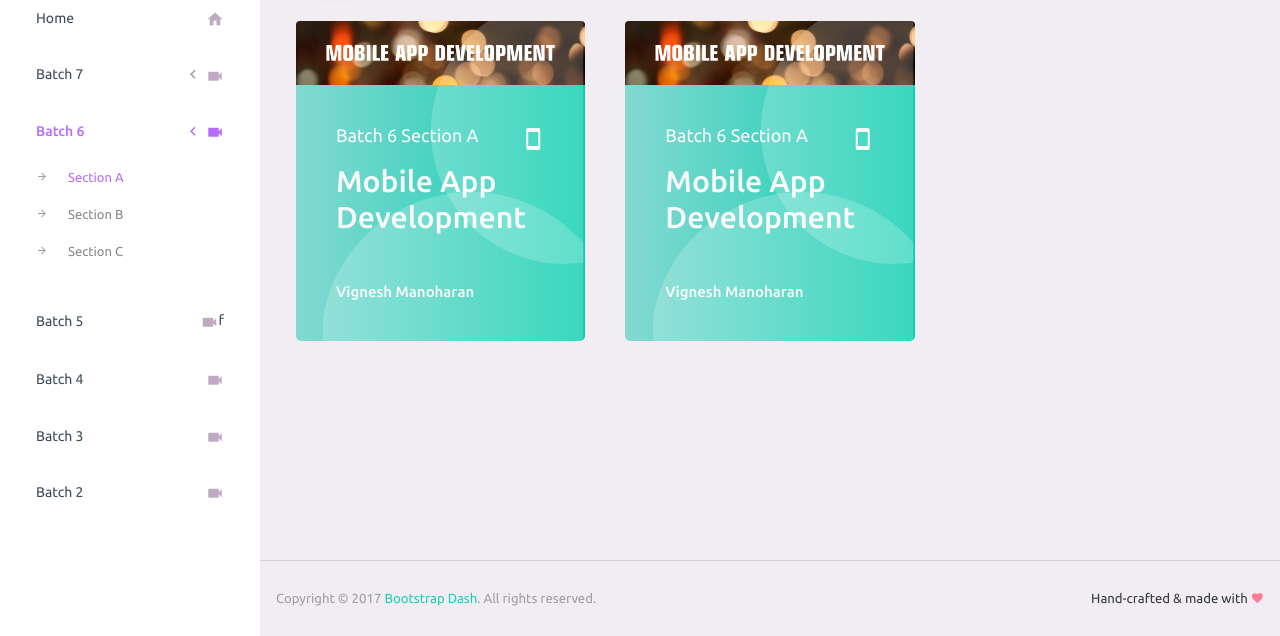
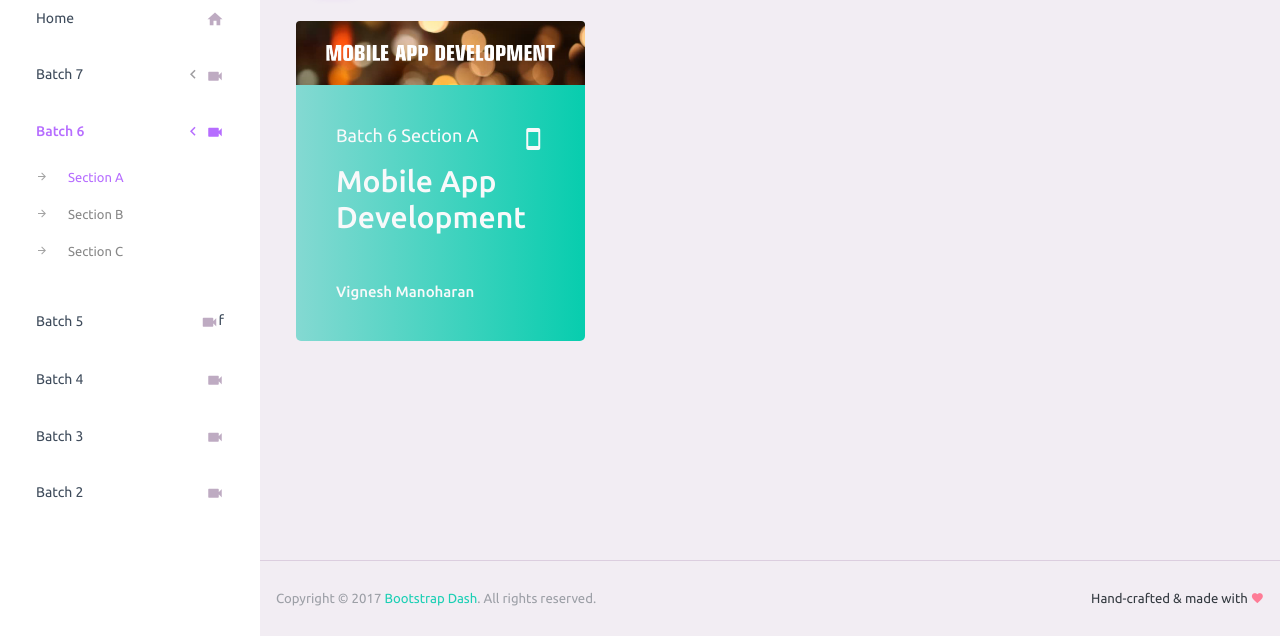
Before and after one commit to CrimsonPiZza/ORC-DashBoard, a website: page pages/Batch 6/section_A.html in a window 1280 px wide. Shown: the part 164-800 px from the top of the page. Drawn offline with Linux system fonts and the light colour scheme; files that its build step writes are made by us from their sources.

Commit message:
Update section_A.html

```diff
--- a/pages/Batch 6/section_A.html
+++ b/pages/Batch 6/section_A.html
@@ -227,9 +227,11 @@
 
               <div class="col-md-4 stretch-card grid-margin">
                 <div class="card bg-gradient-success card-img-holder text-light">
-                    <img src="../../images/stream_banner/1.jpg" style="width:100%;height:100%" class="rounded-top">
+                    <!-- <img src="../../images/stream_banner/1.jpg" style="width:100%;height:100%" class="rounded-top"> -->
+                    <div>
+                        <img src="../../images/stream_banner/1.jpg" class="rounded-top" style="width:100%" alt="circle-image"/>
+                    </div>
                     <div class="card-body">
-                      <img src="../../images/dashboard/circle.svg" class="card-img-absolute" alt="circle-image"/>
                       <h4 class="font-weight-normal mb-3">Batch 6 Section A
                         <i class="mdi mdi-cellphone  mdi-24px float-right"></i>
                       </h4>
@@ -238,20 +240,6 @@
                     </div>
                   </div>
                 </div>
-
-                <div class="col-md-4 stretch-card grid-margin">
-                    <div class="card bg-gradient-success card-img-holder text-light">
-                        <img src="../../images/stream_banner/1.jpg" style="width:100%;height:100%" class="rounded-top">
-                        <div class="card-body">
-                          <img src="../../images/dashboard/circle.svg" class="card-img-absolute" alt="circle-image"/>
-                          <h4 class="font-weight-normal mb-3">Batch 6 Section A
-                            <i class="mdi mdi-cellphone  mdi-24px float-right"></i>
-                          </h4>
-                          <h2 class="mb-5">Mobile App Development</h2>
-                          <h6 class="card-text">Vignesh Manoharan</h6>
-                        </div>
-                      </div>
-                    </div>
 
           </div>
 
```
